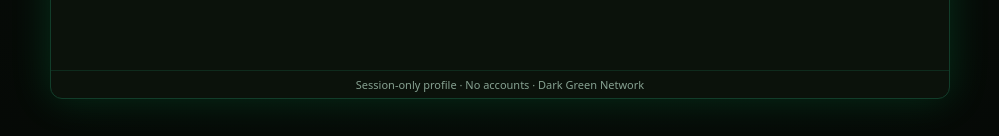
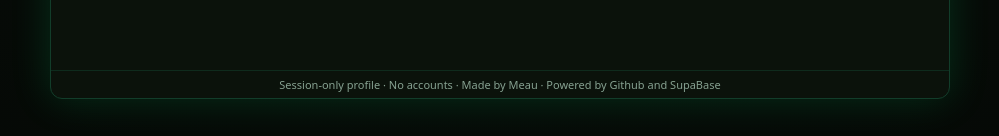
Before and after one commit to InterdexFOSS/greenwire-chat, a plain HTML site: page index.html in a window 1280 px wide. Shown: the part 661-797 px from the top of the page, without its empty margins (140-1139 px from the left). Drawn offline with nearby package versions, Linux system fonts and the light colour scheme.

Commit message:
Update index.html

```diff
--- a/index.html
+++ b/index.html
@@ -179,9 +179,8 @@
       </div>
     </div>
 
-    <footer>Session-only profile · No accounts · Dark Green Network</footer>
+    <footer>Session-only profile · No accounts · Made by Meau · Powered by Github and SupaBase </footer>
   </div>
-
   <!-- Supabase client -->
   <script src="https://cdn.jsdelivr.net/npm/@supabase/supabase-js@2"></script>
   <script>
```
